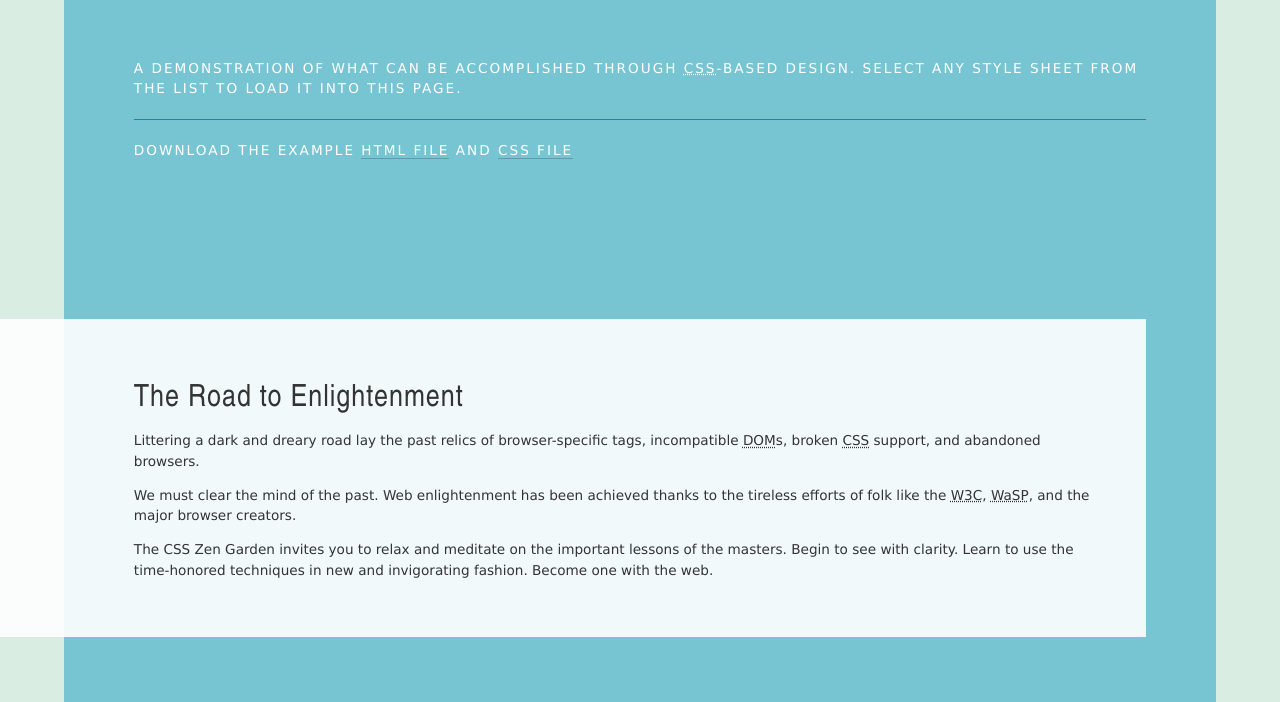
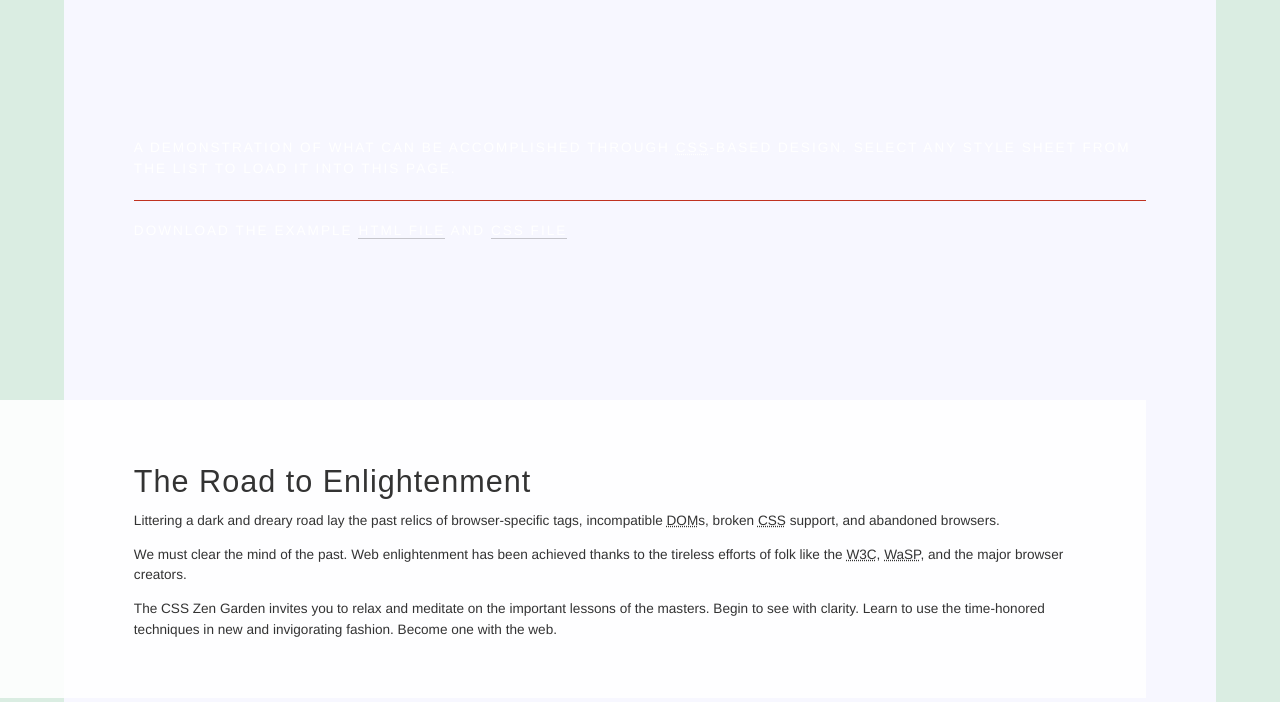
Before and after one commit to blindman17/WDD-133R-Zen-Garden-Group-10-, a plain HTML site: page index.html in a window 1280 px wide. Shown: the part 398-1100 px from the top of the page. Drawn offline with nearby package versions, Linux system fonts and the light colour scheme; files that its build step writes are made by us from their sources.

Commit message:
Update _variables.scss

```diff
--- a/_variables.scss
+++ b/_variables.scss
@@ -1,9 +1,9 @@
-$fonts-headline: "arial narrow", Arial, Verdana, sans-serif;
-$fonts-body: verdana, arial, sans-serif;
+$fonts-headline: Lora, Berkshire Swash, sans-serif;
+$fonts-body:  Lora, Helvetica, sans-serif;
 $background-color: #daede2;
-$primary: #77c4d3;
-$accent1: #ea2e49;
-$accent2: rgba(246, 247, 146, 0.9);
+$primary:#F7F7FF;
+$accent1: #C03221;
+$accent2: #F2D0A4(246, 247, 146, 0.9);
 $grey-sidebar: rgba(51, 55, 69, 0.9);
 $text-dark: #333;
 $text-light: #fff;
```
